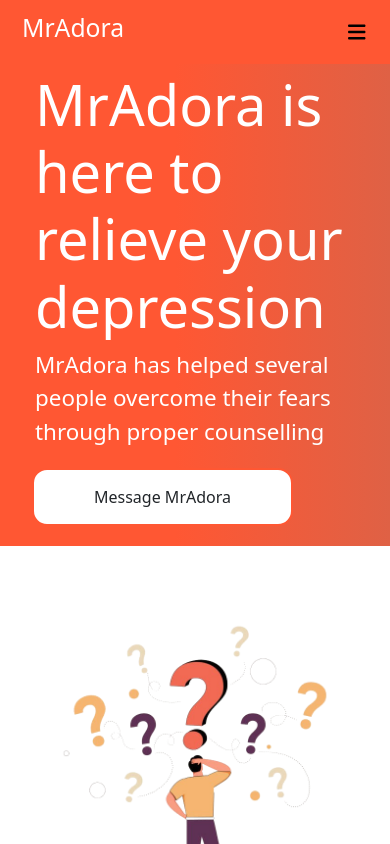
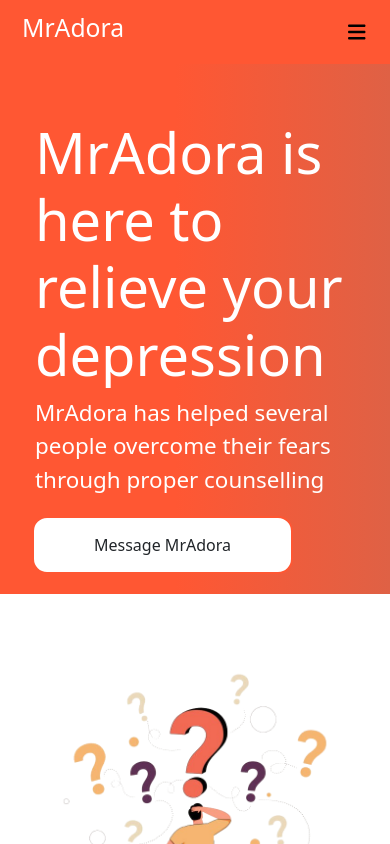
Before and after one commit to steelthedev/mradora, a Vue app: page / in a window 390 px wide. Shown: the top 844 px of the page. Built offline with nearby package versions, Linux system fonts and the light colour scheme.

Commit message:
Changed image size of mobile view

```diff
--- a/src/views/HomeView.vue
+++ b/src/views/HomeView.vue
@@ -2,10 +2,10 @@
 
 <Navbar />
 <section class="hero ">
-  <div class="container  ">
+  <div class="container ">
     <div class="row">
       <div class="col-lg-6 col-md-6 mt-5">
-          <div class="hero-title ">
+          <div class="hero-title mt-5 ">
             <h2> MrAdora is here to relieve your depression </h2>
             <p>MrAdora has helped several people overcome their fears through proper counselling</p>
           </div>
```
